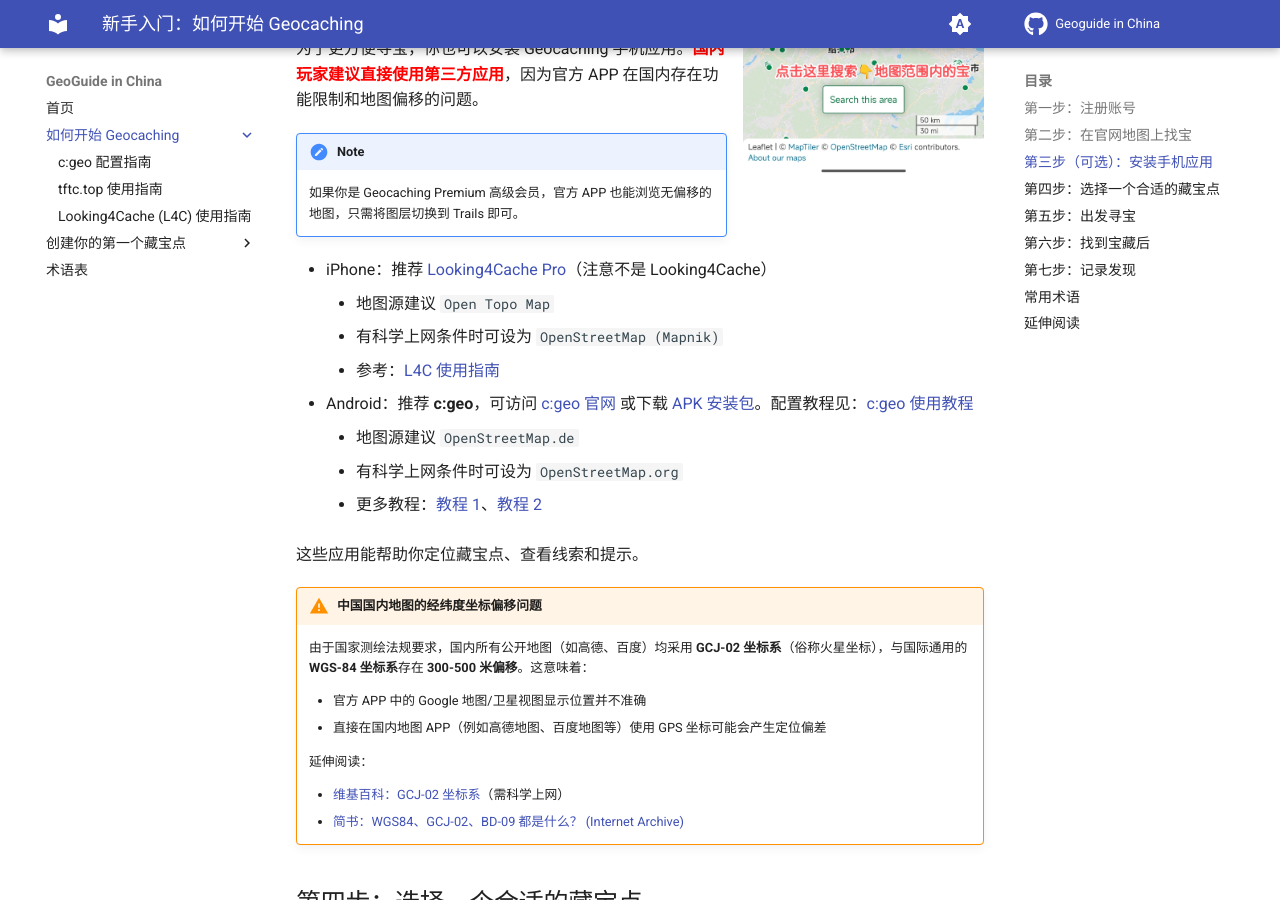
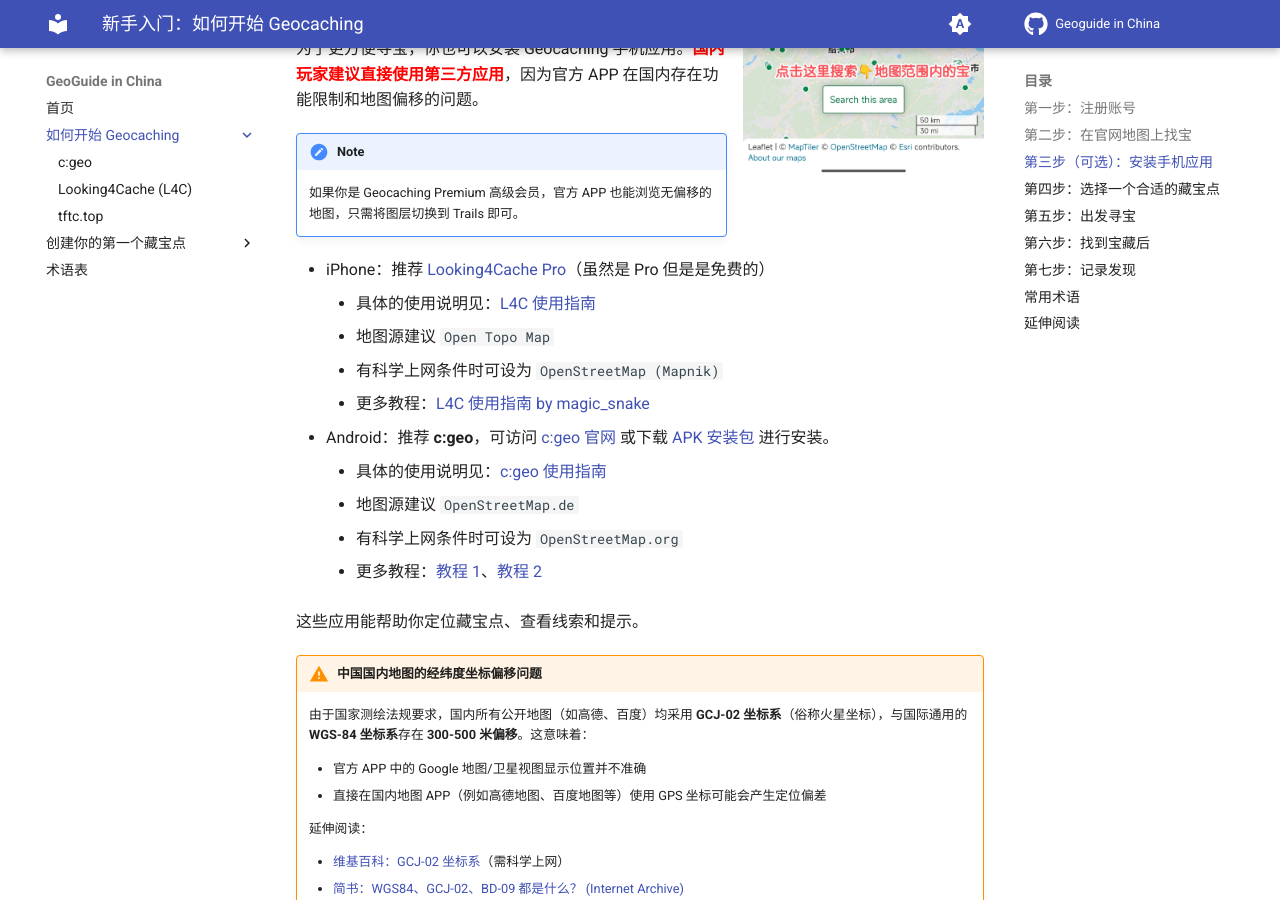
Before and after one commit to Konano/geoguide-in-china, an MkDocs documentation site: the page built from docs/getting-started/index.md, in a window 1280 px wide and 900 px high, scrolled down 923 px. Built offline with MkDocs 1.6.1 and Material for MkDocs 9.7.7, drawn with Linux system fonts in a browser that asks for light colours; comment, search, counter and statistics services are not loaded.

Commit message:
更新文档标题和导航结构，优化 c:geo 和 Looking4Cache 使用指南的链接
closed #5

```diff
--- a/docs/getting-started/cgeo.md
+++ b/docs/getting-started/cgeo.md
@@ -1,4 +1,4 @@
-# c:geo 配置指南 { #cgeo-guide }
+# c:geo 使用指南 { #cgeo-guide }
 
 ## 登录到 Geocaching.com { #cgeo-login }
 
--- a/docs/getting-started/index.md
+++ b/docs/getting-started/index.md
@@ -57,11 +57,13 @@
 !!! note
     如果你是 Geocaching Premium 高级会员，官方 APP 也能浏览无偏移的地图，只需将图层切换到 Trails 即可。
 
-- iPhone：推荐 [Looking4Cache Pro](https://apps.apple.com/cn/app/looking4cache-pro/id532870466)（注意不是 Looking4Cache）
+- iPhone：推荐 [Looking4Cache Pro](https://apps.apple.com/cn/app/looking4cache-pro/id532870466)（虽然是 Pro 但是是免费的）
+    - 具体的使用说明见：[L4C 使用指南](./l4c.md)
     - 地图源建议 `Open Topo Map`
     - 有科学上网条件时可设为 `OpenStreetMap (Mapnik)`
-    - 参考：[L4C 使用指南](https://www.geocaching.cn/2017/12/l4c-an-ios-geocaching-app-by-magic-snake/)
-- Android：推荐 **c:geo**，可访问 [c:geo 官网](https://www.cgeo.org/) 或下载 [APK 安装包](https://g.nano.ac/https://github.com/cgeo/cgeo/releases/download/market_20260102/cgeo-release_20260102.apk)。配置教程见：[c:geo 使用教程](./cgeo.md)
+    - 更多教程：[L4C 使用指南 by magic_snake](https://www.geocaching.cn/2017/12/l4c-an-ios-geocaching-app-by-magic-snake/)
+- Android：推荐 **c:geo**，可访问 [c:geo 官网](https://www.cgeo.org/) 或下载 [APK 安装包](https://g.nano.ac/https://github.com/cgeo/cgeo/releases/download/market_20260102/cgeo-release_20260102.apk) 进行安装。
+    - 具体的使用说明见：[c:geo 使用指南](./cgeo.md)
     - 地图源建议 `OpenStreetMap.de`
     - 有科学上网条件时可设为 `OpenStreetMap.org`
     - 更多教程：[教程 1](https://www.geocaching.cn/2018/02/c-geo-in-geocaching/)、[教程 2](https://www.geocaching.cn/2023/05/first-cache-basic-cgeo-tutorial/)
--- a/mkdocs.yml
+++ b/mkdocs.yml
@@ -40,9 +40,9 @@
   - index.md
   - 如何开始 Geocaching:
     - getting-started/index.md
-    - getting-started/cgeo.md
-    - getting-started/tftc.md
-    - getting-started/l4c.md
+    - "c:geo": getting-started/cgeo.md
+    - Looking4Cache (L4C): getting-started/l4c.md
+    - tftc.top: getting-started/tftc.md
   - 创建你的第一个藏宝点:
     - hiding-a-cache/index.md
     - hiding-a-cache/simple-container.md
```
Also changed, not shown: docs/getting-started/l4c.md (+6 -4 lines).
